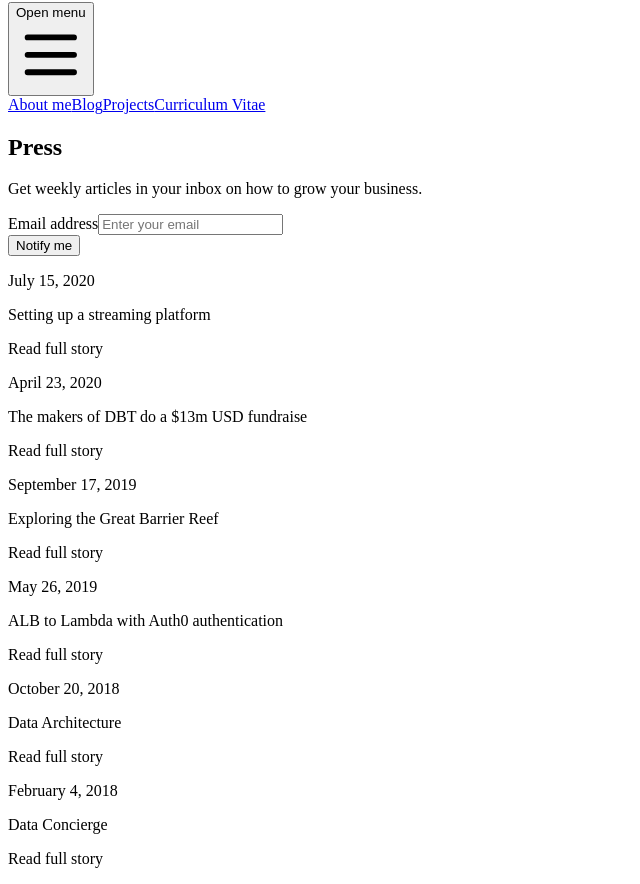
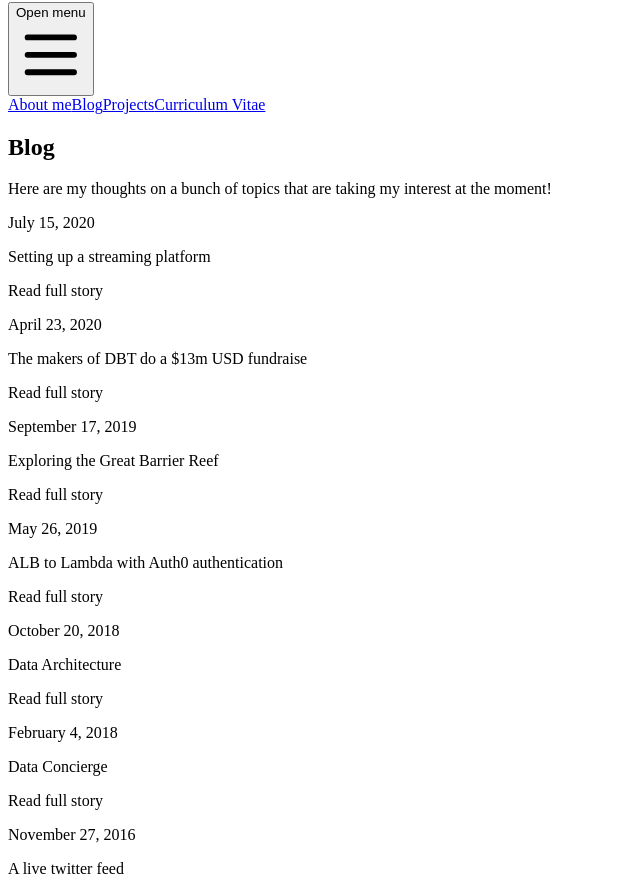
Before and after one commit to petehanssens/PeterHanssensWebsite, a Next.js app: page /blog in a window 1280 px wide. Shown: the part 2028-2912 px from the top of the page, without its empty margins (0-640 px from the left). Built offline with nearby package versions, Linux system fonts and the light colour scheme.

Commit message:
adding further content

```diff
--- a/components/footer.js
+++ b/components/footer.js
@@ -9,7 +9,7 @@ const navigation = {
   social: [
     {
       name: 'GitHub',
-      href: '#',
+      href: 'https://github.com/petehanssens',
       icon: (props) => (
         <svg fill="currentColor" viewBox="0 0 24 24" {...props}>
           <path
@@ -22,7 +22,7 @@ const navigation = {
     },
     {
       name: 'Twitter',
-      href: '#',
+      href: 'https://twitter.com/petehanssens',
       icon: (props) => (
         <svg fill="currentColor" viewBox="0 0 24 24" {...props}>
           <path d="M8.29 20.251c7.547 0 11.675-6.253 11.675-11.675 0-.178 0-.355-.012-.53A8.348 8.348 0 0022 5.92a8.19 8.19 0 01-2.357.646 4.118 4.118 0 001.804-2.27 8.224 8.224 0 01-2.605.996 4.107 4.107 0 00-6.993 3.743 11.65 11.65 0 01-8.457-4.287 4.106 4.106 0 001.27 5.477A4.072 4.072 0 012.8 9.713v.052a4.105 4.105 0 003.292 4.022 4.095 4.095 0 01-1.853.07 4.108 4.108 0 003.834 2.85A8.233 8.233 0 012 18.407a11.616 11.616 0 006.29 1.84" />
@@ -31,7 +31,7 @@ const navigation = {
     },
     {
       name: 'LinkedIn',
-      href: '#',
+      href: 'https://www.linkedin.com/in/peterhanssens/',
       icon: (props) => (
         <svg fill="currentColor" viewBox="0 0 24 24" {...props}>
           <path
--- a/pages/blog.js
+++ b/pages/blog.js
@@ -15,33 +15,9 @@ export default function Blog({ posts }) {
     <div className="bg-white pt-16 pb-20 px-4 sm:px-6 lg:pt-24 lg:pb-28 lg:px-8">
       <div className="relative max-w-lg mx-auto divide-y-2 divide-gray-200 lg:max-w-7xl">
         <div>
-          <h2 className="text-3xl tracking-tight font-extrabold text-gray-900 sm:text-4xl">Press</h2>
+          <h2 className="text-3xl tracking-tight font-extrabold text-gray-900 sm:text-4xl">Blog</h2>
           <div className="mt-3 sm:mt-4 lg:grid lg:grid-cols-2 lg:gap-5 lg:items-center">
-            <p className="text-xl text-gray-500">Get weekly articles in your inbox on how to grow your business.</p>
-            <form className="mt-6 flex flex-col sm:flex-row lg:mt-0 lg:justify-end">
-              <div>
-                <label htmlFor="email-address" className="sr-only">
-                  Email address
-                </label>
-                <input
-                  id="email-address"
-                  name="email-address"
-                  type="email"
-                  autoComplete="email"
-                  required
-                  className="appearance-none w-full px-4 py-2 border border-gray-300 text-base rounded-md text-gray-900 bg-white placeholder-gray-500 focus:outline-none focus:ring-indigo-500 focus:border-indigo-500 lg:max-w-xs"
-                  placeholder="Enter your email"
-                />
-              </div>
-              <div className="mt-2 flex-shrink-0 w-full flex rounded-md shadow-sm sm:mt-0 sm:ml-3 sm:w-auto sm:inline-flex">
-                <button
-                  type="button"
-                  className="w-full bg-indigo-600 px-4 py-2 border border-transparent rounded-md flex items-center justify-center text-base font-medium text-white hover:bg-indigo-700 focus:outline-none focus:ring-2 focus:ring-offset-2 focus:ring-indigo-500 sm:w-auto sm:inline-flex"
-                >
-                  Notify me
-                </button>
-              </div>
-            </form>
+            <p className="text-xl text-gray-500">Here are my thoughts on a bunch of topics that are taking my interest at the moment!</p>
           </div>
         </div>
         <div className="mt-6 pt-10 grid gap-16 lg:grid-cols-2 lg:gap-x-5 lg:gap-y-12">
```
Also changed, not shown: pages/projects.js (+6 -19 lines).
